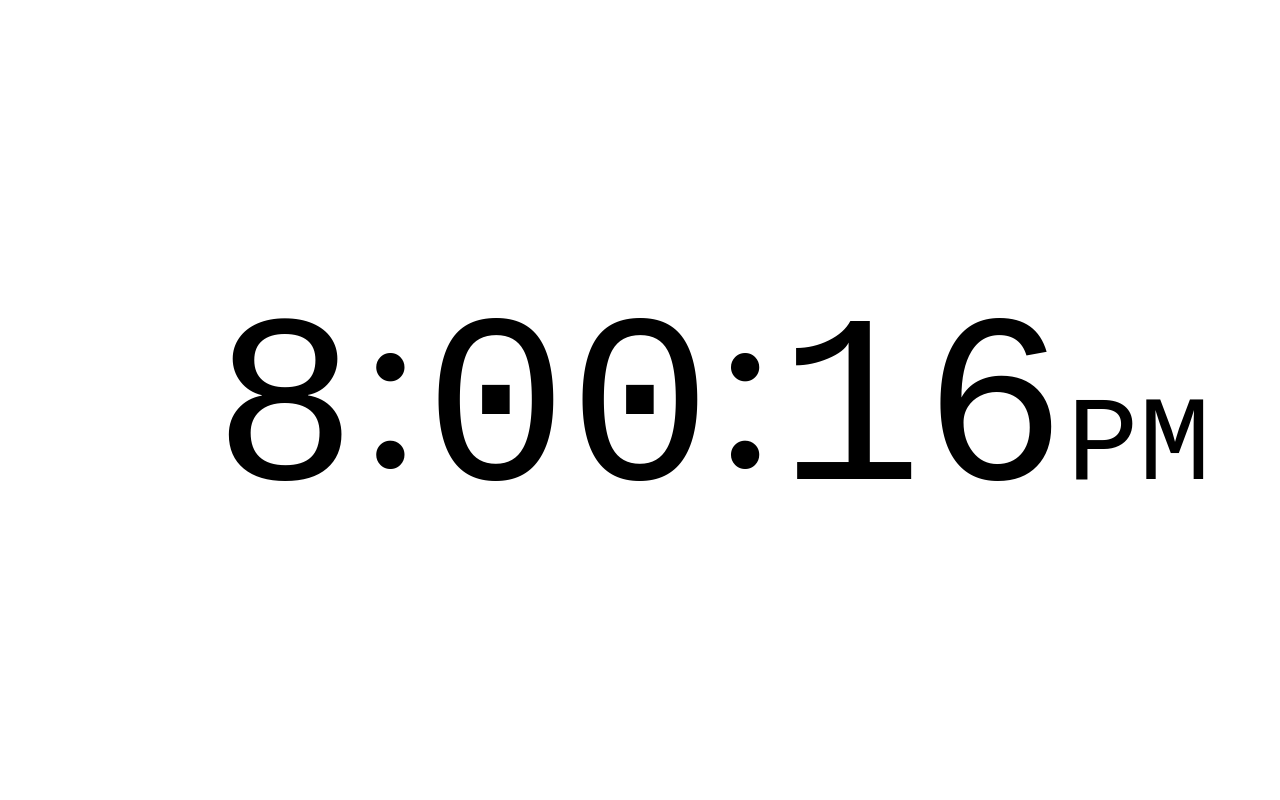
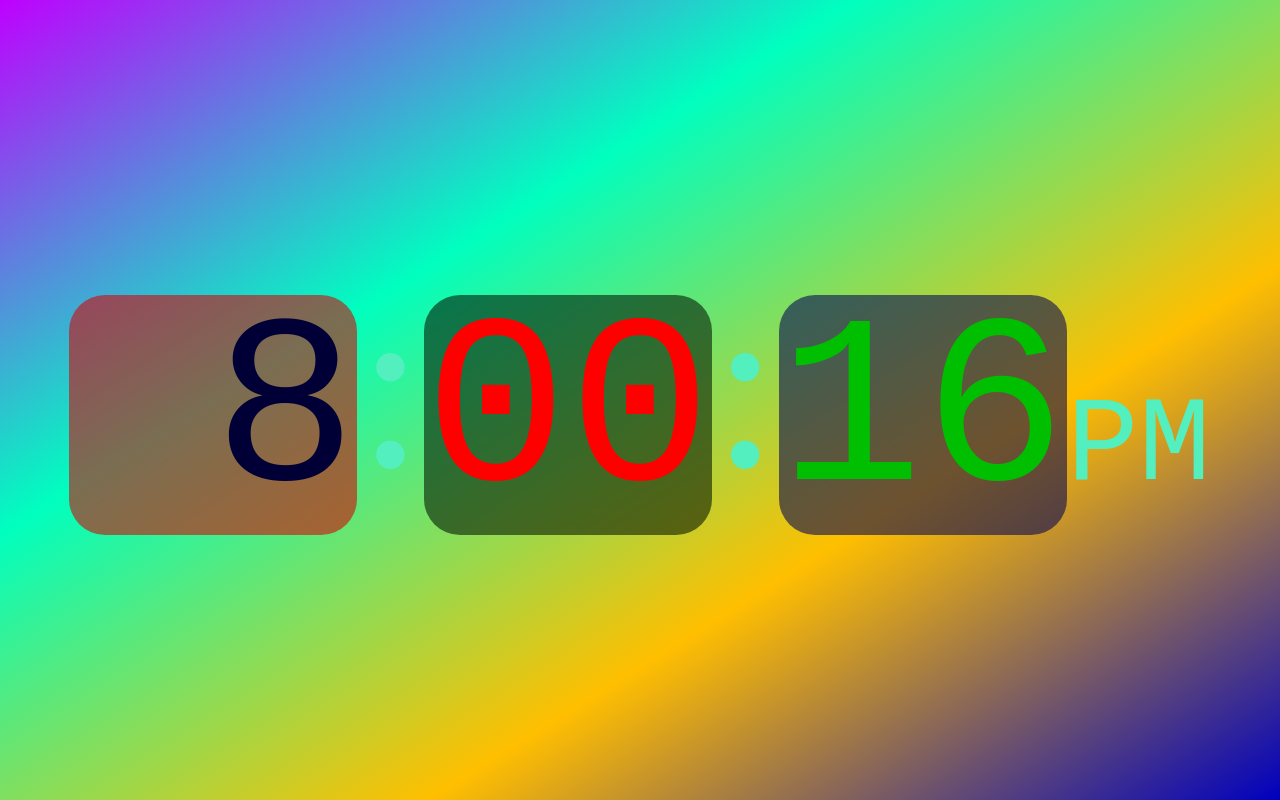
Before and after one commit to mikebrucker/Digital-Clock, a plain HTML site: page index.html in a window 1280 px wide. Drawn offline with Linux system fonts and the light colour scheme.

Commit message:
changed colors according to current time

```diff
--- a/index.html
+++ b/index.html
@@ -13,7 +13,7 @@
 <body>
     <div class="container">
         <div id="clock">
-            <div id="hours"></div><span>:</span><div id="minutes"></div><span>:</span><div id="seconds"></div><div id="ampm"></div>
+            <div id="hours"></div><span class="ampmColor">:</span><div id="minutes"></div><span class="ampmColor">:</span><div id="seconds"></div><div id="ampm" class="ampmColor"></div>
         </div>
     </div>
 
--- a/script.js
+++ b/script.js
@@ -3,6 +3,21 @@ var second;
 var minute;
 var hour;
 var browserHeight;
+var secondsColor;
+var minutesColor;
+var hoursColor;
+var secondsFontColor;
+var minutesFontColor;
+var hoursFontColor;
+var ampm;
+var ampmColor;
+var backgroundColor;
+
+// Grabs users browser height to determine clock vertical positioning
+function heightContainer() {
+    browserHeight = parseInt(window.innerHeight);
+    document.querySelector('.container').style.height = (browserHeight + 'px');
+}
 
 function displayTime() {
     if (hour < 10) {
@@ -31,10 +46,36 @@ function displayTime() {
     }
 }
 
-function heightContainer() {
-    browserHeight = parseInt(window.innerHeight);
-    document.querySelector('.container').style.height = (browserHeight + 'px');
+function clockColor() {
+    secondsColor = ("rgb(0, 0, ") + ((second * 4) + 19) + (", 0." + (second +41) +")");
+    document.querySelector('#seconds').style.backgroundColor = secondsColor;
+
+    secondsFontColor = ("rgb(0, ") + (255 - (second * 4)) + (", 0)");
+    document.querySelector('#seconds').style.color = secondsFontColor;
+
+    minutesColor = ("rgb(0, ") + ((minute * 4) + 19) + (", 0, 0." + (second +41) +")");
+    document.querySelector('#minutes').style.backgroundColor = minutesColor;
+
+    minutesFontColor = ("rgb(") + (255 - (minute * 4)) + (", 0, 0)");
+    document.querySelector('#minutes').style.color = minutesFontColor;
+
+    hoursColor = ("rgb(") + ((hour * 10) + 15) + (", 0, 0, 0." + (second +41) +")");
+    document.querySelector('#hours').style.backgroundColor = hoursColor;
+
+    hoursFontColor = ("rgb(0, 0, ") + (255 - (hour * 10)) + (")");
+    document.querySelector('#hours').style.color = hoursFontColor;
+
+    ampmColor = ("rgb(" + ((second * 4)+19) + ", " + (255 - second) + ", " + (255 - (second * 4)) + ")");
+
+    ampm = document.querySelectorAll('.ampmColor');
+    for(var i = 0; i < ampm.length; i++){
+        ampm[i].style.color = ampmColor;
+    }
+
+    backgroundColor = ("linear-gradient(to bottom right, rgb(" + (255 - (second * 4)) + ", " + 0 + ", " + 255 + "),  rgb(" + 0 + ", " + 255 + ", " + (255 - (second * 4)) + "), rgb(" + 255 + ", " + (255 - (second * 4)) + ", " + 0 + "),  rgb(" + 0 + ", " + 0 + ", " + (255 - (second * 4)) + ")");
+    document.querySelector('body').style.background = backgroundColor;
 }
+
 
 setInterval(function () {
     date = new Date();
@@ -42,7 +83,6 @@ setInterval(function () {
     minute = date.getMinutes();
     hour = date.getHours();
     heightContainer();
+    clockColor();
     displayTime();
-
-
-}, 250);
+}, 500);
--- a/style.css
+++ b/style.css
@@ -29,18 +29,6 @@ span {
     vertical-align: text-top;
 }
 
-#hours {
-
-}
-
-#minutes {
-
-}
-
-#seconds {
-
-}
-
 #ampm {
     font-size: 0.5em;
 }
@@ -48,6 +36,7 @@ span {
 #hours, #minutes, #seconds, #ampm {
     display: inline-block;
     font-family: 'Courier New', Courier, monospace;
+    border-radius: 36px;
 }
 
 @media all and (min-width: 440px) {
```
